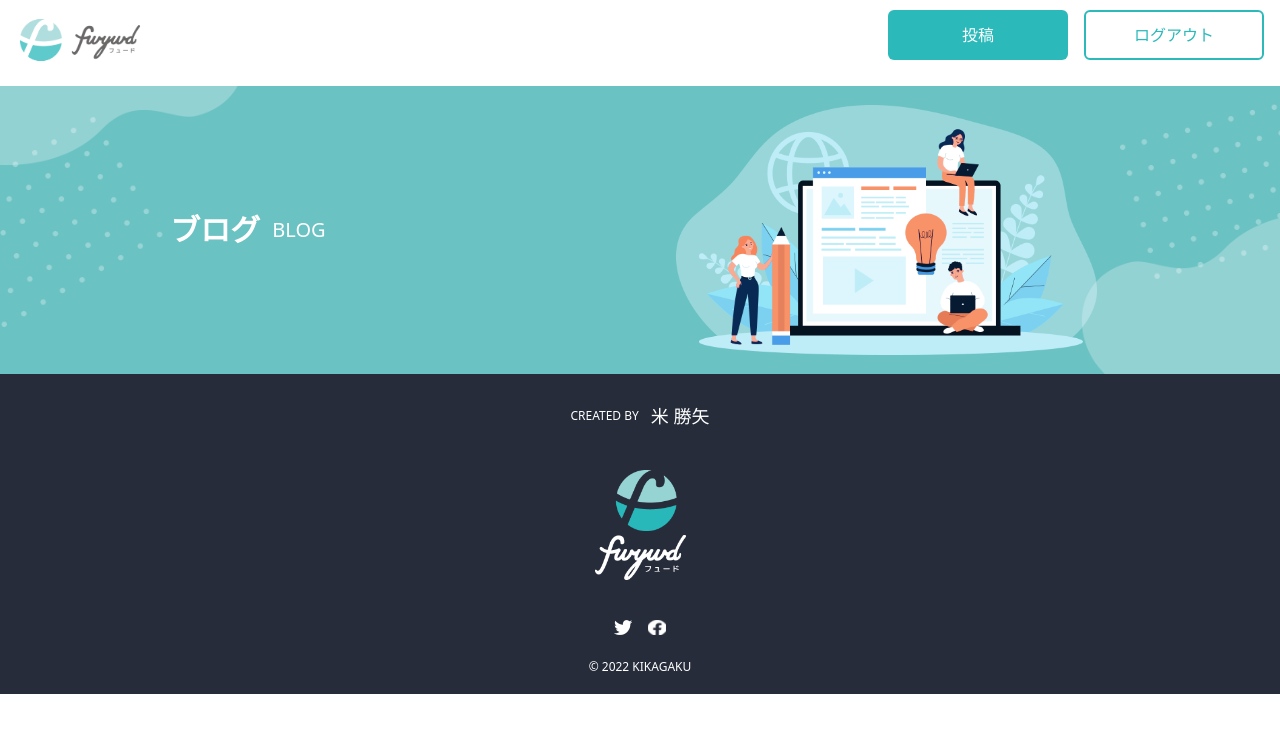
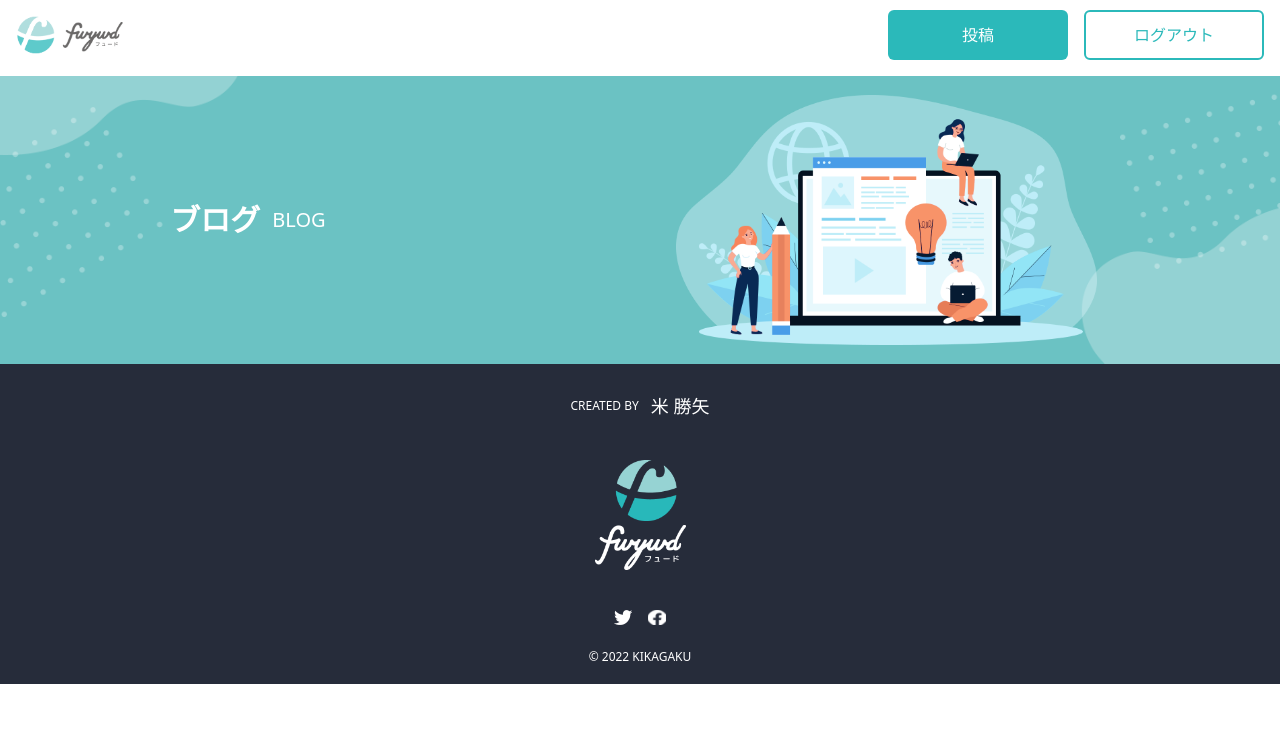
Before and after one commit to yonekatsuya/fwywd-blog-system, a Next.js app: page / in a window 1280 px wide. Shown: the top 732 px of the page. Built offline with nearby package versions, Linux system fonts and the light colour scheme.

Commit message:
ヘッダーロゴの位置微調整

```diff
--- a/src/layouts/PageHeader.jsx
+++ b/src/layouts/PageHeader.jsx
@@ -7,8 +7,8 @@ export default function PageHeader() {
         <div className='float-left'>
           <Image
             src='/image/logo.png'
-            width={160}
-            height={80}
+            width={140}
+            height={70}
             alt='ロゴ'
             className='hover:cursor-pointer hover:opacity-75'
           />
```
